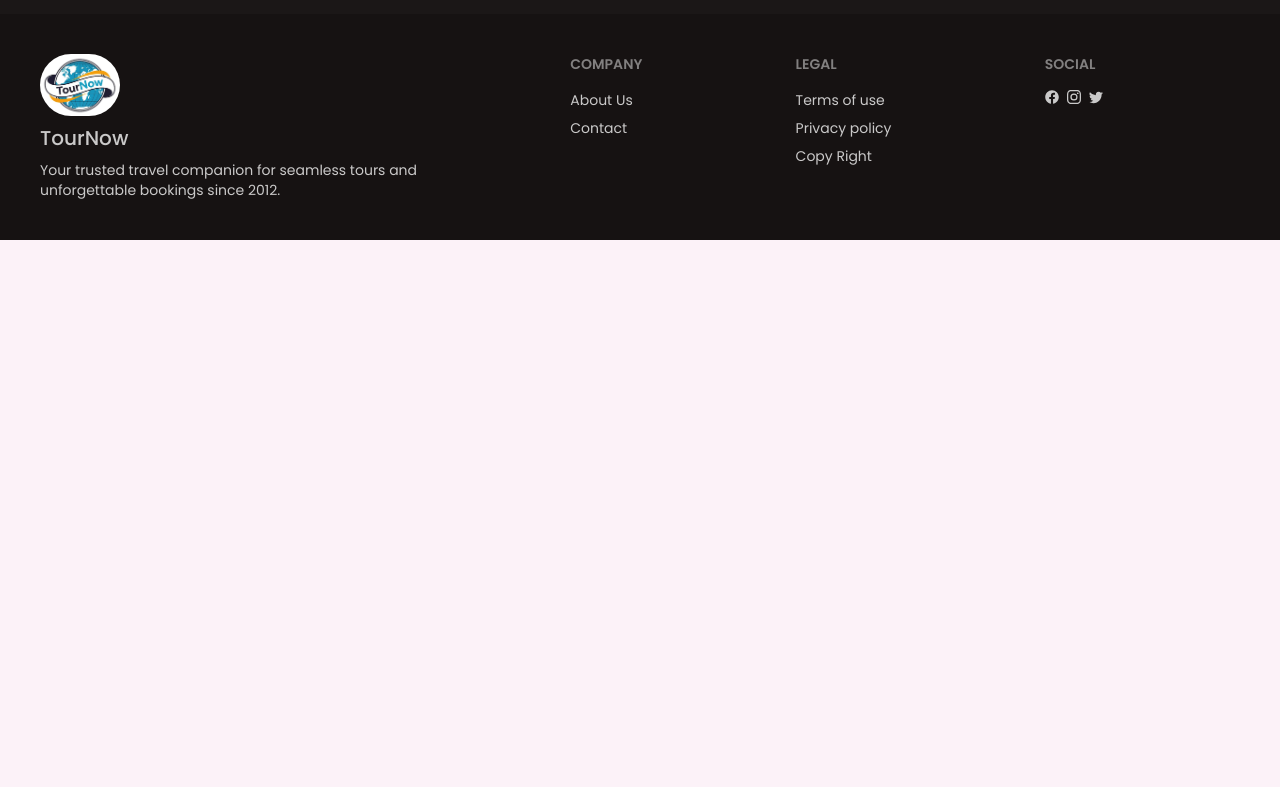
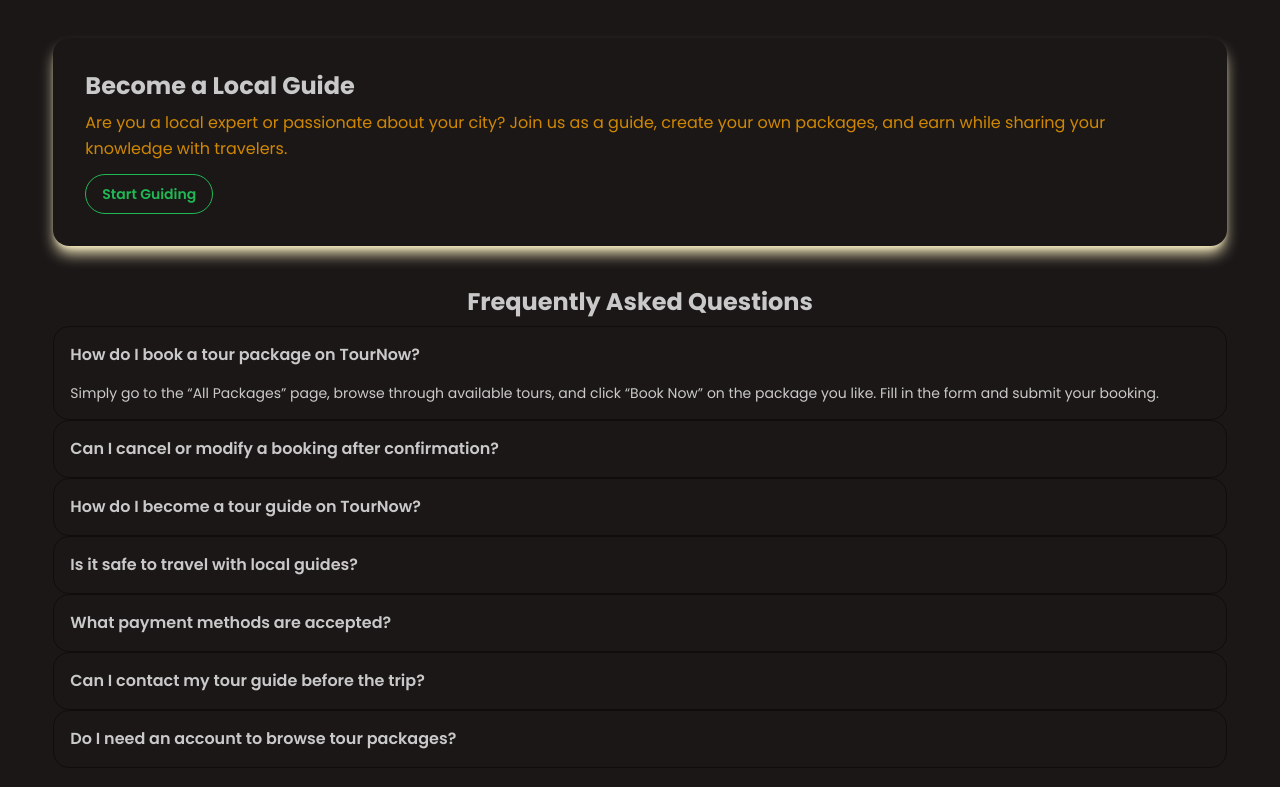
Before and after one commit to LinkonJT/Tour-Now-A11C17-Client, a React (Vite) app: page / in a window 1280 px wide. Shown: the part 833-1620 px from the top of the page. Before the commit the page ends 1073 px from the top, so only its background shows below. Built offline with nearby package versions, Linux system fonts and the light colour scheme; no server answers.

Commit message:
2 extra sections added

```diff
--- /dev/null
+++ b/src/components/BecomeGuide.jsx
@@ -0,0 +1,26 @@
+import React, { useContext } from 'react';
+import { AuthContext } from '../Provider/AuthContext';
+import { NavLink } from 'react-router';
+
+const BecomeGuide = () => {
+
+    const {user} = useContext(AuthContext)
+    return (
+        <div className="w-11/12 mx-auto">
+                      <section className=" p-8 my-10 rounded-2xl shadow-lg shadow-amber-100">
+  <div className="flex flex-col md:flex-row items-center gap-6">
+
+    <div>
+      <h3 className="text-2xl font-bold mb-2">Become a Local Guide</h3>
+      <p className="text-yellow-600 leading-relaxed">
+        Are you a local expert or passionate about your city? Join us as a guide, create your own packages, and earn while sharing your knowledge with travelers.
+      </p>
+      <NavLink to={user? '/add-package' : '/signin'} className="btn btn-outline btn-primary mt-3">Start Guiding</NavLink>
+    </div>
+  </div>
+</section>
+        </div>
+    );
+};
+
+export default BecomeGuide;
--- /dev/null
+++ b/src/components/FAQ.jsx
@@ -0,0 +1,67 @@
+import React from 'react';
+
+const FAQ = () => {
+    return (
+        <div className='my-5 w-11/12 mx-auto'>
+            <h3 className="text-2xl font-bold mb-2 text-center">Frequently Asked Questions</h3>
+            <div className="collapse bg-base-100 border border-base-300">
+  <input type="radio" name="faq-accordion" defaultChecked />
+  <div className="collapse-title font-semibold">How do I book a tour package on TourNow?</div>
+  <div className="collapse-content text-sm">
+    Simply go to the “All Packages” page, browse through available tours, and click “Book Now” on the package you like. Fill in the form and submit your booking.
+  </div>
+</div>
+
+<div className="collapse bg-base-100 border border-base-300">
+  <input type="radio" name="faq-accordion" />
+  <div className="collapse-title font-semibold">Can I cancel or modify a booking after confirmation?</div>
+  <div className="collapse-content text-sm">
+    Yes, you can cancel or request modifications from your dashboard under “My Bookings.” Cancellation policies may vary by tour.
+  </div>
+</div>
+
+<div className="collapse bg-base-100 border border-base-300">
+  <input type="radio" name="faq-accordion" />
+  <div className="collapse-title font-semibold">How do I become a tour guide on TourNow?</div>
+  <div className="collapse-content text-sm">
+    Click on “Become a Guide” or go to your profile settings and register as a guide. You’ll be able to create your own packages and start earning.
+  </div>
+</div>
+
+<div className="collapse bg-base-100 border border-base-300">
+  <input type="radio" name="faq-accordion" />
+  <div className="collapse-title font-semibold">Is it safe to travel with local guides?</div>
+  <div className="collapse-content text-sm">
+    Yes, all guides on TourNow go through verification. You can also view reviews and ratings from other travelers before booking.
+  </div>
+</div>
+
+<div className="collapse bg-base-100 border border-base-300">
+  <input type="radio" name="faq-accordion" />
+  <div className="collapse-title font-semibold">What payment methods are accepted?</div>
+  <div className="collapse-content text-sm">
+    We currently support major credit/debit cards and mobile payment options. Cash payment policies depend on the specific guide.
+  </div>
+</div>
+
+<div className="collapse bg-base-100 border border-base-300">
+  <input type="radio" name="faq-accordion" />
+  <div className="collapse-title font-semibold">Can I contact my tour guide before the trip?</div>
+  <div className="collapse-content text-sm">
+    Yes, once your booking is confirmed, you’ll be able to message your guide directly through your account.
+  </div>
+</div>
+
+<div className="collapse bg-base-100 border border-base-300">
+  <input type="radio" name="faq-accordion" />
+  <div className="collapse-title font-semibold">Do I need an account to browse tour packages?</div>
+  <div className="collapse-content text-sm">
+    No account is needed to view packages. However, you must sign in to book a tour, save favorites, or access personalized recommendations.
+  </div>
+</div>
+
+        </div>
+    );
+};
+
+export default FAQ;
--- a/src/pages/Home.jsx
+++ b/src/pages/Home.jsx
@@ -1,6 +1,8 @@
 import React from 'react';
 import Banner from '../pages/Banner';
 import FeaturedPackages from '../components/FeaturedPackages';
+import BecomeGuide from '../components/BecomeGuide';
+import FAQ from '../components/FAQ';
 
 const Home = () => {
 
@@ -10,6 +12,9 @@
           <Banner></Banner>
           <FeaturedPackages></FeaturedPackages>
 
+<BecomeGuide></BecomeGuide>
+<FAQ></FAQ>
+
         </div>
     );
 };
```
